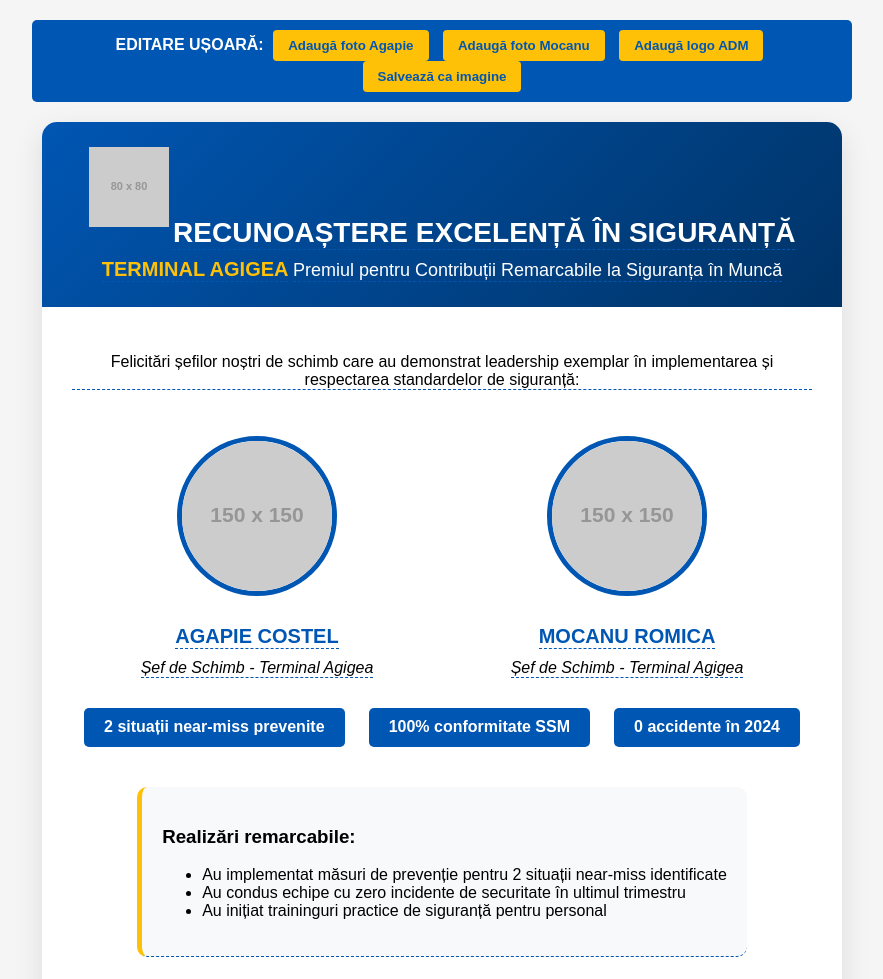
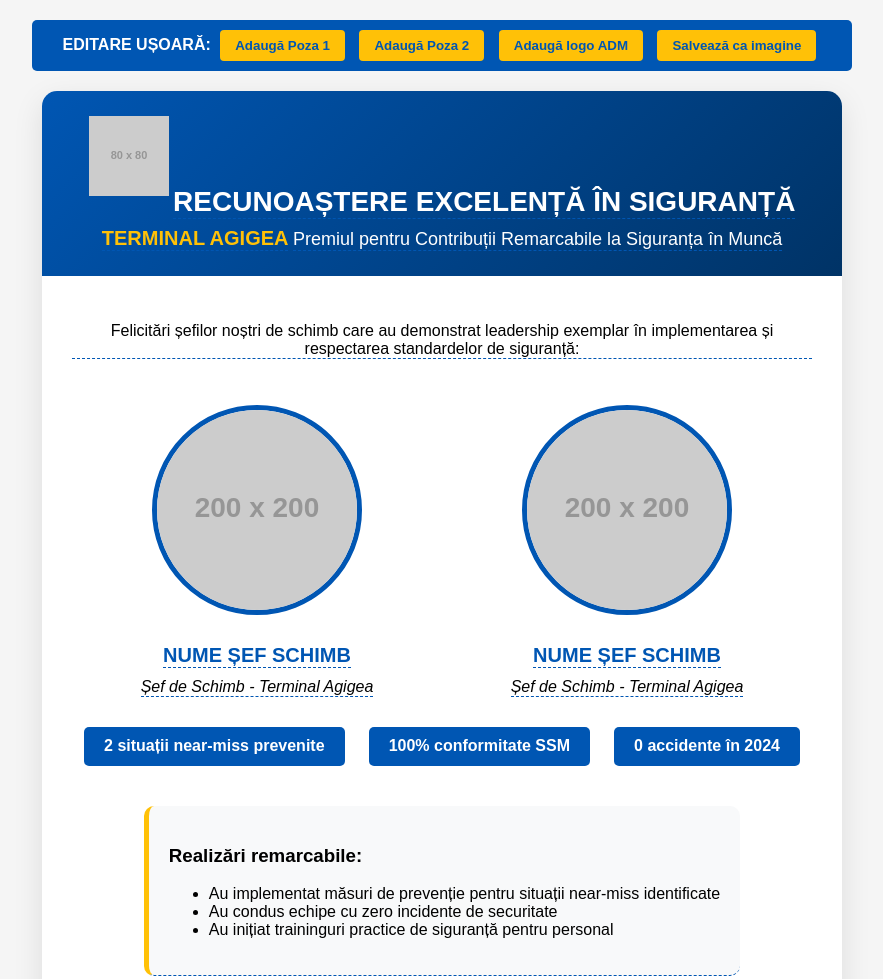
Before and after one commit to ahtamon01/Sistem-raportare, a plain HTML site: page index.html in a window 1280 px wide. Shown: the top 979 px of the page, without its empty margins (198-1081 px from the left). Drawn offline with Linux system fonts and the light colour scheme; placeholder pictures from the web are drawn by us.

Commit message:
Update index.html

```diff
--- a/index.html
+++ b/index.html
@@ -92,8 +92,8 @@
         }
 
         .recipient-img {
-            width: 150px;
-            height: 150px;
+            width: 200px;
+            height: 200px;
             border-radius: 50%;
             object-fit: cover;
             border: 5px solid #0056b3;
@@ -172,8 +172,8 @@
 <body>
     <div class="editable-toolbar">
         <strong>EDITARE UȘOARĂ:</strong>
-        <button onclick="addPhoto(1)">Adaugă foto Agapie</button>
-        <button onclick="addPhoto(2)">Adaugă foto Mocanu</button>
+        <button onclick="addPhoto(1)">Adaugă Poza 1</button>
+        <button onclick="addPhoto(2)">Adaugă Poza 2</button>
         <button onclick="addLogo()">Adaugă logo ADM</button>
         <button onclick="saveAsImage()">Salvează ca imagine</button>
     </div>
@@ -193,14 +193,14 @@
 
             <div class="recipients">
                 <div class="recipient">
-                    <img src="https://via.placeholder.com/150x150?text=Agapie+C" alt="Agapie Costel" class="recipient-img" id="photo1">
-                    <div class="recipient-name" contenteditable="true">AGAPIE COSTEL</div>
+                    <img src="https://via.placeholder.com/200x200?text=POZA+1" alt="Poza 1" class="recipient-img" id="photo1">
+                    <div class="recipient-name" contenteditable="true">NUME ȘEF SCHIMB</div>
                     <div class="recipient-position" contenteditable="true">Șef de Schimb - Terminal Agigea</div>
                 </div>
 
                 <div class="recipient">
-                    <img src="https://via.placeholder.com/150x150?text=Mocanu+R" alt="Mocanu Romica" class="recipient-img" id="photo2">
-                    <div class="recipient-name" contenteditable="true">MOCANU ROMICA</div>
+                    <img src="https://via.placeholder.com/200x200?text=POZA+2" alt="Poza 2" class="recipient-img" id="photo2">
+                    <div class="recipient-name" contenteditable="true">NUME ȘEF SCHIMB</div>
                     <div class="recipient-position" contenteditable="true">Șef de Schimb - Terminal Agigea</div>
                 </div>
             </div>
@@ -214,8 +214,8 @@
             <div class="achievement" contenteditable="true">
                 <h3>Realizări remarcabile:</h3>
                 <ul>
-                    <li>Au implementat măsuri de prevenție pentru 2 situații near-miss identificate</li>
-                    <li>Au condus echipe cu zero incidente de securitate în ultimul trimestru</li>
+                    <li>Au implementat măsuri de prevenție pentru situații near-miss identificate</li>
+                    <li>Au condus echipe cu zero incidente de securitate</li>
                     <li>Au inițiat traininguri practice de siguranță pentru personal</li>
                 </ul>
             </div>
```
